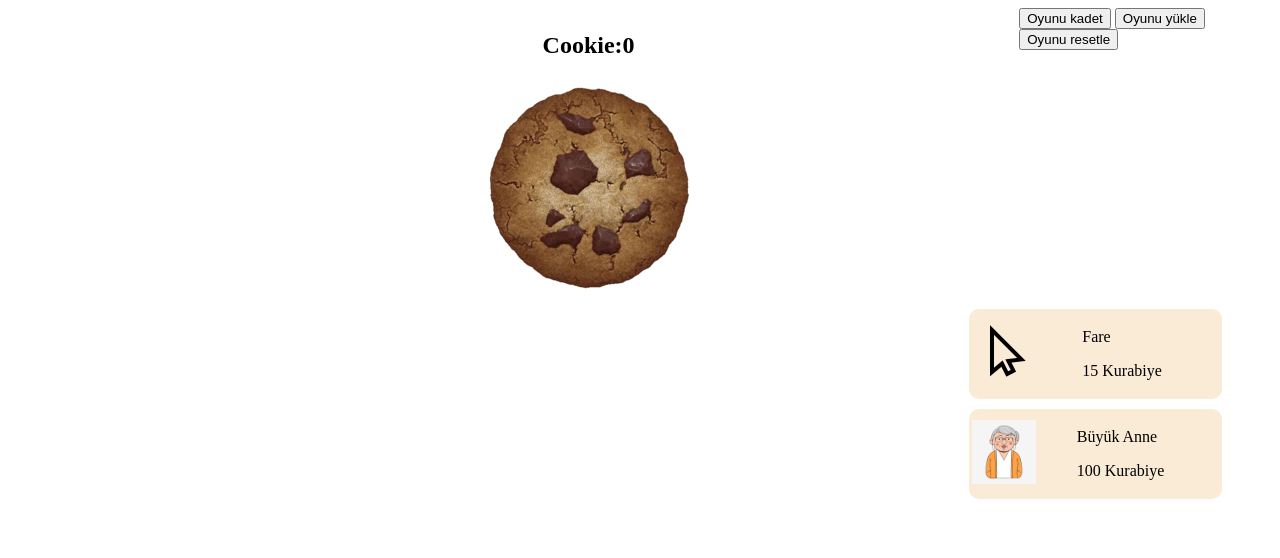
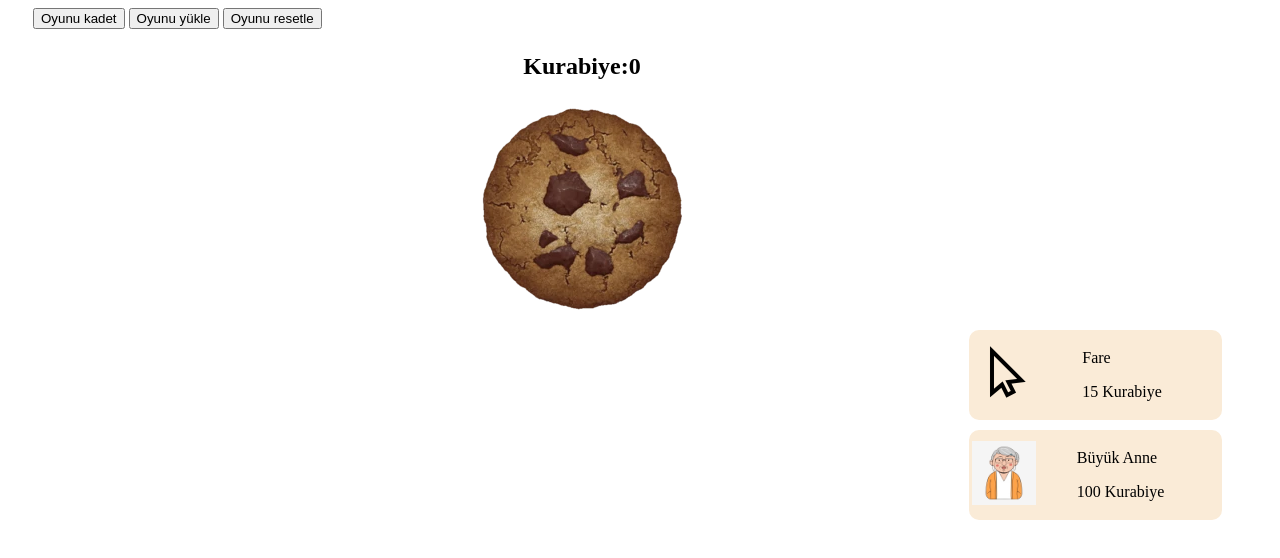
Before and after one commit to TurgutHarunArslan/Cookie-clicker, a plain HTML site: page index.html in a window 1280 px wide. Drawn offline with Linux system fonts and the light colour scheme.

Commit message:
Last update??? maybe

```diff
--- a/index.html
+++ b/index.html
@@ -11,9 +11,16 @@
 
 
    <div class="sectionleft">
+
+
+    <button onclick="savegame();">Oyunu kadet </button>
+    <button onclick="loadgame();">Oyunu yükle </button>
+    <button onclick="resetGame();">Oyunu resetle</button>
+
+
        <div class="scorecon">
         <center>
-    <p>Cookie:<span id="score">0</span></p>
+    <p>Kurabiye:<span id="score">0</span></p>
 
     <img src="resimler/PerfectCookie.webp" onclick="skorekle(1)"/>
 </div>
@@ -22,15 +29,12 @@
 <center>
 </div>
 
-<button onclick="savegame();">Oyunu kadet </button>
-<button onclick="loadgame();">Oyunu yükle </button>
-<button onclick="resetGame();">Oyunu resetle</button>
-
 
 
 
 
 <div class="sectionright">
+    <div class="shop">
     <table class="shopButton" onclick="buycursor()">
         <tr>
         <td id="image"> <img src="resimler/cursor.png" id="resim"></td>
@@ -50,7 +54,7 @@
             </td>
             <td id="amount"><span id="grandmas"></span></td>
             </tr>
-
+        </div>
 
 
 
--- a/main.js
+++ b/main.js
@@ -74,9 +74,9 @@ document.getElementById("cursors").innerHTML = cursors;
 
 
             function resetGame() {
-                if (confirm("are you sure you want to reset your game")) {
+                if (confirm("Oyundaki tum ilerlemeni silmek istiyormusun?")) {
                   var gameSave = {}
-                  localStorage.removeItem(gameSave());
+                  localStorage.clear();
                   location.reload();
                 }
               }
--- a/style.css
+++ b/style.css
@@ -1,6 +1,7 @@
 .sectionleft{
 float: left;
-width: 80%;
+width: 75%;
+margin-left: 25px;
 }
 .sectionright{
 float: right;
@@ -36,3 +37,6 @@ transition: all .2s ease-in-out;
 #amount {
 font-size: 60px;
 }
+.shop{
+top: 100%;
+}
```
